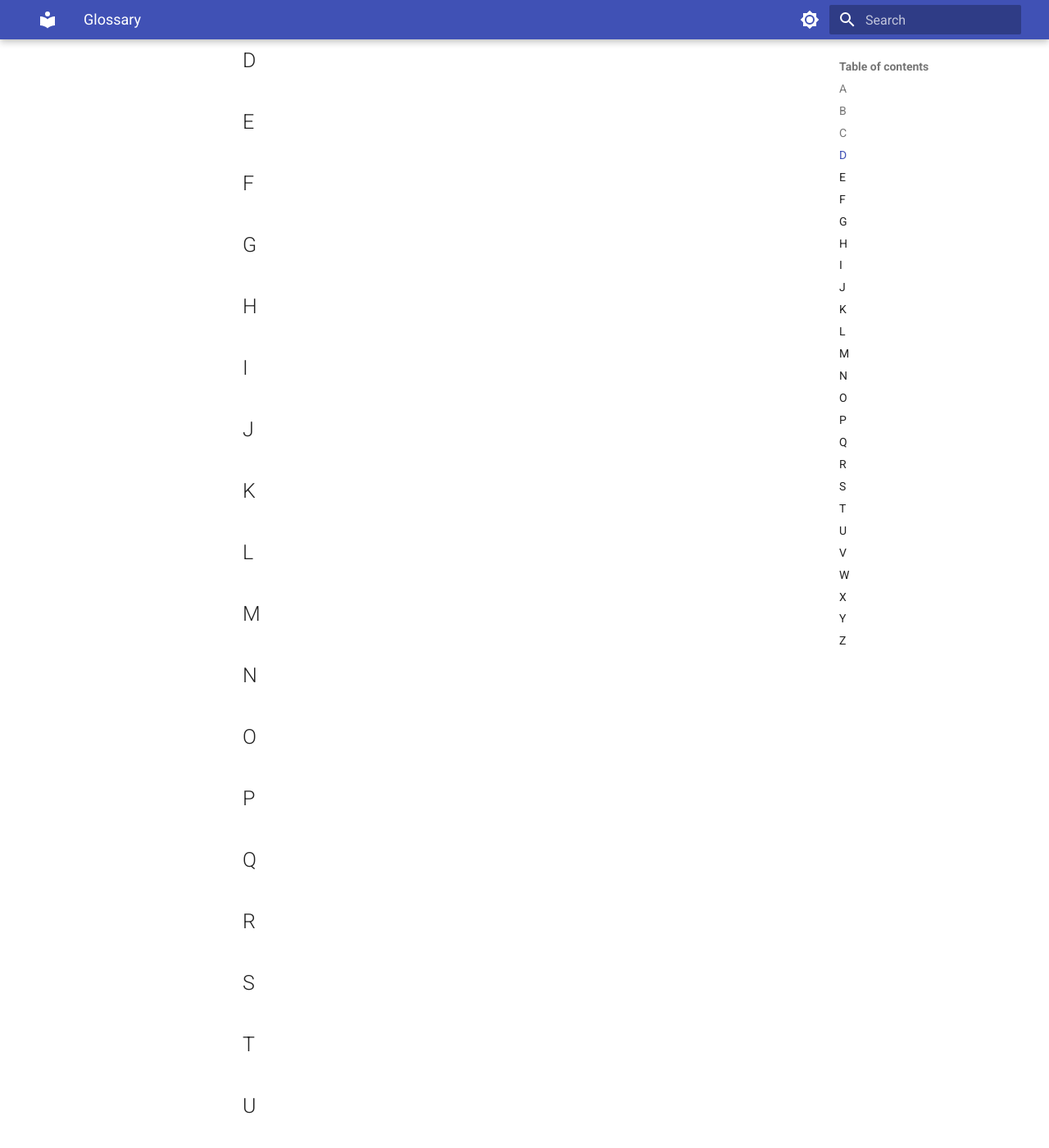
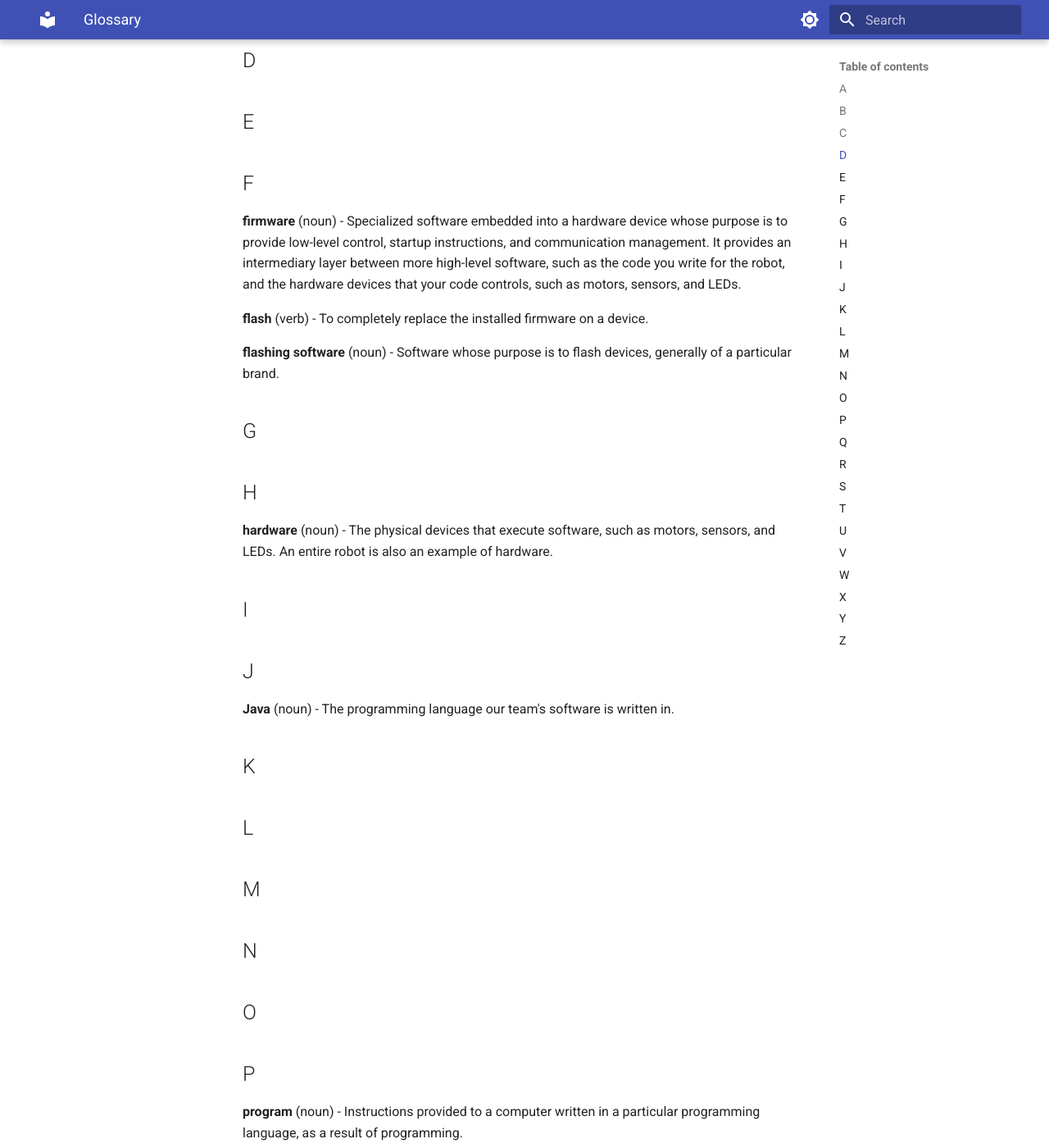
Before and after one commit to frc-7627/7627-software-docs, an MkDocs documentation site: the page built from docs/misc/glossary.md, in a window 1280 px wide and 1400 px high, scrolled down 462 px. Shown: the whole window at 82% size. Built offline with MkDocs 1.6.1 and Material for MkDocs 9.7.7, drawn with Linux system fonts in a browser that asks for light colours; some of the changed text lies outside the part shown.

Commit message:
Added some entries to the glossary

```diff
--- a/docs/misc/glossary.md
+++ b/docs/misc/glossary.md
@@ -14,13 +14,23 @@ The following is a list of definitions you should know in FRC.
 
 ## F
 
+**firmware** (noun) - Specialized software embedded into a hardware device whose purpose is to provide low-level control, startup instructions, and communication management. It provides an intermediary layer between more high-level software, such as the code you write for the robot, and the hardware devices that your code controls, such as motors, sensors, and LEDs.
+
+**flash** (verb) - To completely replace the installed firmware on a device.
+
+**flashing software** (noun) - Software whose purpose is to flash devices, generally of a particular brand.
+
 ## G
 
 ## H
 
+**hardware** (noun) - The physical devices that execute software, such as motors, sensors, and LEDs. An entire robot is also an example of hardware.
+
 ## I
 
 ## J
+
+**Java** (noun) - The programming language our team's software is written in.
 
 ## K
 
@@ -34,11 +44,19 @@ The following is a list of definitions you should know in FRC.
 
 ## P
 
+**program** (noun) - Instructions provided to a computer written in a particular programming language, as a result of programming.
+
+**program** (verb) - To provide a computer instructions in a particular programming language.
+
+**programming language** (noun) - A set of rules for what counts as a valid program, such as Java.
+
 ## Q
 
 ## R
 
 ## S
+
+**software** (noun) - The programs used to direct the operation of a computer, and in FRC particularly, the onboard computer of a robot.
 
 ## T
 
```
